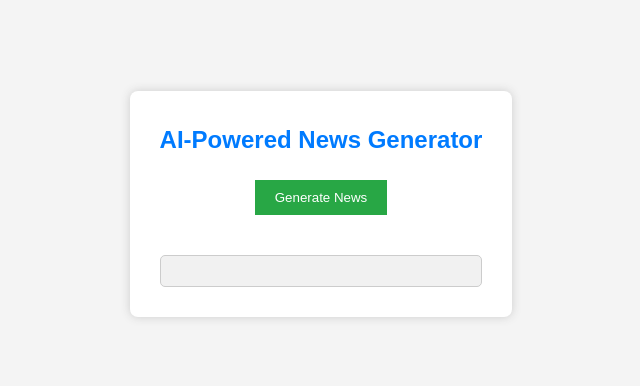
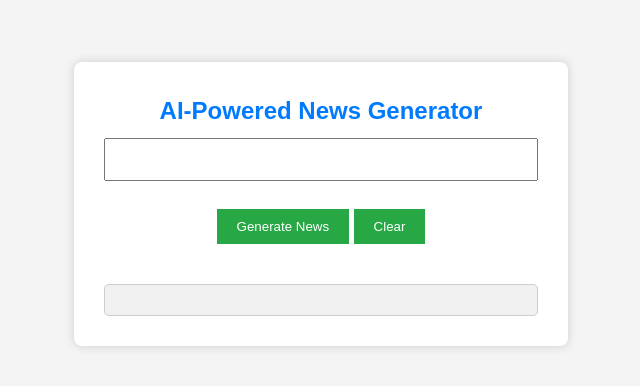
Before and after one commit to GayatriBhangle/News_Generator_LLM_Task, a plain HTML site: page index.html in a window 1280 px wide. Shown: the part 196-582 px from the top of the page, without its empty margins (319-959 px from the left). Drawn offline with Linux system fonts and the light colour scheme.

Commit message:
clear news functionality added

```diff
--- a/index.html
+++ b/index.html
@@ -1,18 +1,23 @@
 <!DOCTYPE html>
 <html lang="en">
+
 <head>
   <meta charset="UTF-8">
   <meta name="viewport" content="width=device-width, initial-scale=1.0">
   <title>News Generator</title>
   <link rel="stylesheet" href="style.css">
 </head>
+
 <body>
   <div class="container">
     <h1>AI-Powered News Generator</h1>
+    <input id="input" type="text">
     <button onclick="getNews()">Generate News</button>
+    <button onclick="clearNews()">Clear</button>
     <div id="news-container"></div>
   </div>
 
   <script src="script.js"></script>
 </body>
+
 </html>
--- a/script.js
+++ b/script.js
@@ -2,6 +2,7 @@ const API_KEY = "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";
 async function getNews() {
   const newsContainer = document.getElementById("news-container");
   newsContainer.innerHTML = "Generating news...";
+  const input = document.getElementById("input");
 
   try {
     const response = await fetch("https://api.groq.com/openai/v1/chat/completions", {
@@ -15,7 +16,7 @@ async function getNews() {
         messages: [
           {
             role: "user",
-            content: "Generate a short news article about technology in simple language.",
+            content: "Generate a new on topic " + input.value ,
           }
         ],
       }),
@@ -33,3 +34,9 @@ async function getNews() {
     newsContainer.innerHTML = "An error occurred.";
   }
 }
+
+function clearNews() {
+  const newsContainer = document.getElementById("news-container");
+  newsContainer.innerHTML = "";
+  document.getElementById("input").value = "";
+}
--- a/style.css
+++ b/style.css
@@ -53,3 +53,10 @@
     border: 1px solid #ccc;
     border-radius: 5px;
   }
+
+  input[type=text] {
+    width: 100%;
+    padding: 12px 20px;
+    margin: 8px 0;
+    box-sizing: border-box;
+  }
```
